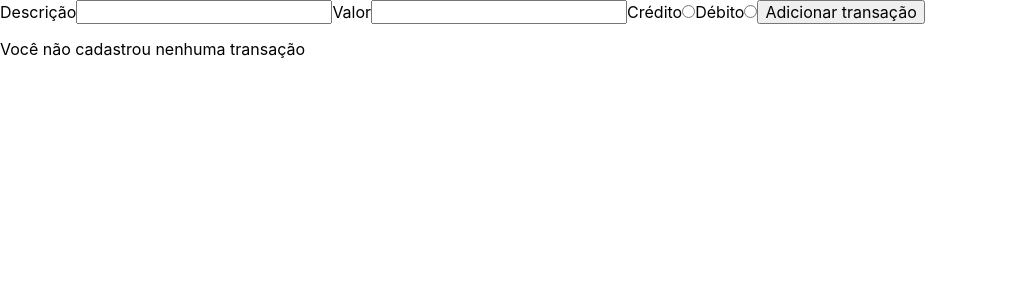
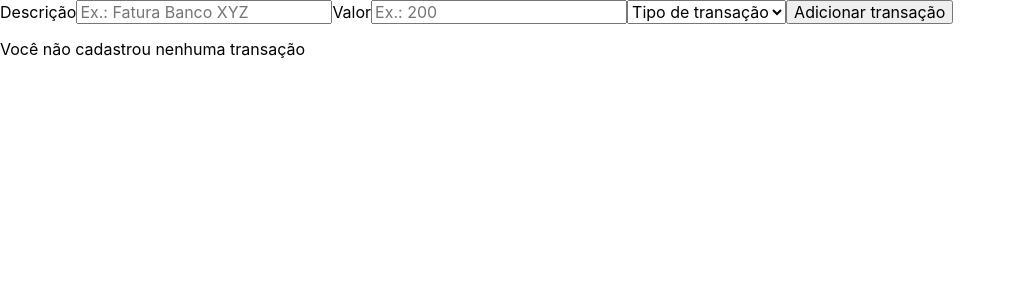
Before and after one commit to AgtLucas/forgotten-past, a React (Create React App) app: page / in a window 1280 px wide. Shown: the top 300 px of the page, without its empty margins (0-1015 px from the left). Built offline with nearby package versions, Linux system fonts and the light colour scheme.

Commit message:
Refactor form and add validation
- Use Formik instead of vanilla form
- Use Yup for form validations
- Use <select> and <option> for transaction type
- Rename type to transactionType on transaction object
- Remove unnecessary transaction (singular) state

```diff
--- a/package.json
+++ b/package.json
@@ -3,10 +3,12 @@
   "version": "0.1.0",
   "private": true,
   "dependencies": {
+    "formik": "^1.5.2",
     "normalize.css": "^8.0.1",
     "react": "^16.8.6",
     "react-dom": "^16.8.6",
-    "react-scripts": "2.1.8"
+    "react-scripts": "2.1.8",
+    "yup": "^0.27.0"
   },
   "scripts": {
     "start": "react-scripts start",
--- a/src/App.js
+++ b/src/App.js
@@ -4,7 +4,6 @@ import TransactionsTable from './components/TransactionsTable';
 
 const App = () => {
   const localStorageTransactions = JSON.parse(localStorage.getItem('transactions'));
-  const [transaction, setTransaction] = useState({ description: '', price: '', type: '' });
   const [transactions, setTransactions] = useState(localStorageTransactions || []);
   const formElement = useRef(null);
 
@@ -12,16 +11,8 @@ const App = () => {
     localStorage.setItem('transactions', JSON.stringify(transactions));
   }, [transactions]);
 
-  const handleChange = e => {
-    const { name, value } = e.target;
-    const v = name === 'price' ? parseInt(value) : value;
-    setTransaction(transaction => ({ ...transaction, [name]: v }));
-  };
-
-  const handleSubmit = e => {
-    e.preventDefault();
-    setTransactions(transactions => [ ...transactions, transaction ]);
-    formElement.current.reset();
+  const handleSubmit = values => {
+    setTransactions(transactions => [ ...transactions, values ]);
   };
 
   const getTransactionsTotalPrice = () => {
@@ -34,8 +25,6 @@ const App = () => {
       <CreateTransactionForm
         formRef={formElement}
         handleSubmit={handleSubmit}
-        handleChange={handleChange}
-        transaction={transaction}
       />
       <TransactionsTable
         transactions={transactions}
--- a/src/components/CreateTransactionForm/index.js
+++ b/src/components/CreateTransactionForm/index.js
@@ -1,15 +1,51 @@
 import React from 'react';
+import { Formik } from 'formik';
+import * as Yup from 'yup';
 
-const CreateTransactionForm = ({ formRef, handleSubmit, handleChange, transaction }) => (
+const TransactionSchema = Yup.object().shape({
+  description: Yup.string()
+    .min(2, 'Descreva melhor sua transação.')
+    .max(100, 'Calma aí, não precisa escrever 1 livro também...')
+    .required('Você deve descrever a sua transação.'),
+  price: Yup.number()
+    .required('Por favor, adicione o valor da transação.'),
+  transactionType: Yup.string()
+    .required('Por favor, escolha o tipo da transação.')
+});
+
+const CreateTransactionForm = ({ formRef, handleSubmit }) => (
+  <Formik
+    initialValues={{ description: '', price: '', transactionType: '' }}
+    validationSchema={TransactionSchema}
+    onSubmit={(values, { setSubmitting, resetForm }) => {
+      handleSubmit(values);
+      resetForm();
+      setSubmitting(false);
+    }}
+  >
+    {({
+      values,
+      errors,
+      touched,
+      handleChange,
+      handleBlur,
+      handleSubmit,
+      isSubmitting,
+    }) => (
       <form ref={formRef} method='post' onSubmit={handleSubmit}>
         <label>
           Descrição
           <input
             type='text'
             name='description'
-        value={transaction.description}
+            value={values.description}
+            placeholder='Ex.: Fatura Banco XYZ'
             onChange={handleChange}
+            onBlur={handleBlur}
           />
+          {errors.description && touched.description ? (
+            <div>{errors.description}</div>
+          ) : null}
         </label>
         <label>
           Valor
@@ -17,30 +53,34 @@ const CreateTransactionForm = ({ formRef, handleSubmit, handleChange, transactio
             min='0'
             type='number'
             name='price'
-        value={transaction.price}
+            value={values.price}
+            placeholder='Ex.: 200'
             onChange={handleChange}
+            onBlur={handleBlur}
           />
+          {errors.price && touched.price ? (
+            <div>{errors.price}</div>
+          ) : null}
         </label>
         <label>
-      Crédito
-      <input
-        type='radio'
-        name='type'
-        value='credit'
+          <select
+            name='transactionType'
+            value={values.transactionType}
             onChange={handleChange}
-      />
+            onBlur={handleBlur}
+          >
+            <option>Tipo de transação</option>
+            <option value='credit'>Crédito</option>
+            <option value='debit'>Débito</option>
+          </select>
+          {errors.transactionType && touched.transactionType ? (
+            <div>{errors.transactionType}</div>
+          ) : null}
         </label>
-    <label>
-      Débito
-      <input
-        type='radio'
-        name='type'
-        value='debit'
-        onChange={handleChange}
-      />
-    </label>
-    <button type='submit'>Adicionar transação</button>
+        <button type='submit' disabled={isSubmitting}>Adicionar transação</button>
       </form>
+    )}
+  </Formik>
 );
 
 export default CreateTransactionForm;
--- a/src/components/TransactionsTable/index.js
+++ b/src/components/TransactionsTable/index.js
@@ -1,4 +1,9 @@
 import React from 'react';
+
+const TRANSACTION_TYPE = {
+  'credit': 'Crédito',
+  'debit': 'Débito',
+};
 
 const TransactionsTable = ({ transactions, getTransactionsTotalPrice }) => {
   if (!transactions || !transactions.length) return <p>Você não cadastrou nenhuma transação</p>;
@@ -22,7 +27,7 @@ const TransactionsTable = ({ transactions, getTransactionsTotalPrice }) => {
         <tr key={i}>
           <td>{transaction.description}</td>
           <td>{transaction.price}</td>
-          <td>{transaction.type}</td>
+          <td>{TRANSACTION_TYPE[transaction.transactionType]}</td>
         </tr>
       )).reverse()}
       </tbody>
```
Also changed, not shown: 2 other files (tests, documents, lock files or other folders). Lines whose indentation alone changed are shown as unchanged.
